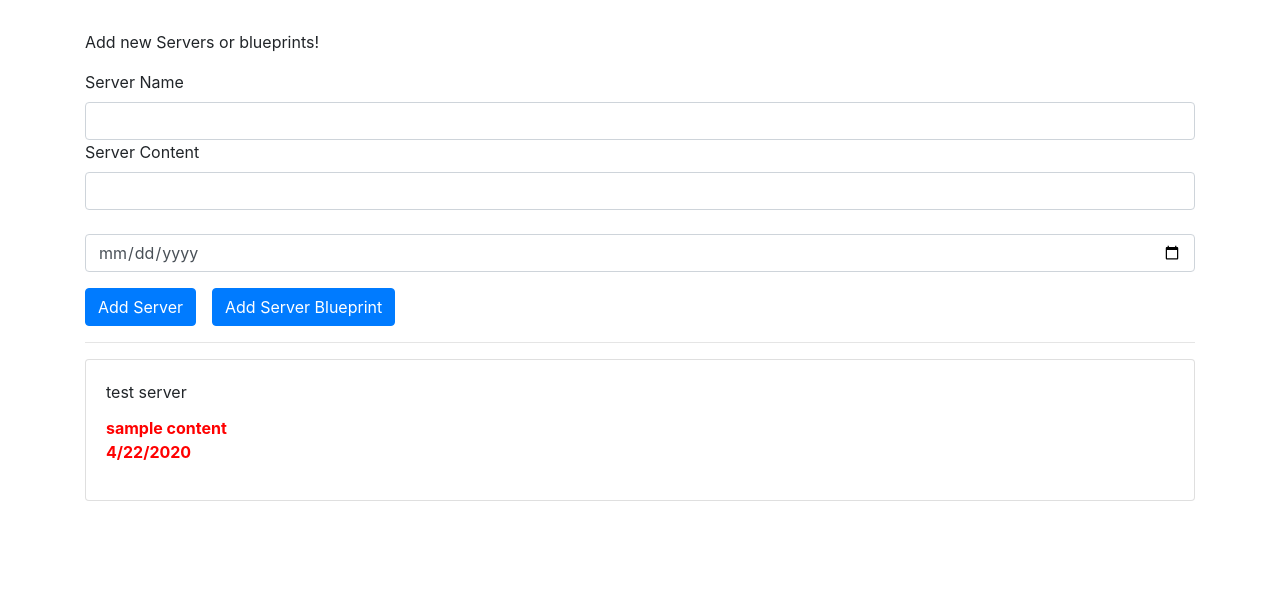
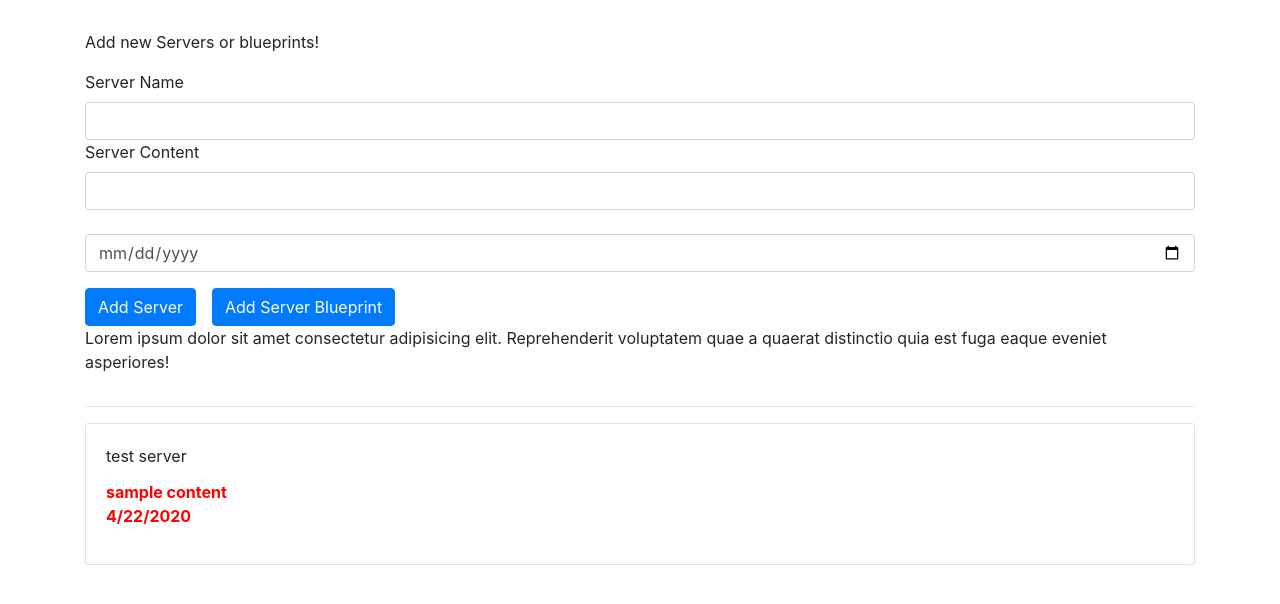
Before and after one commit to jisshub/test---project-angular-app, an Angular app: page / in a window 1280 px wide. Shown: the top 604 px of the page. Built offline with nearby package versions, Linux system fonts and the light colour scheme.

Commit message:
lifecycle hooks

```diff
--- a/src/app/app.component.html
+++ b/src/app/app.component.html
@@ -2,6 +2,9 @@
   <app-cockpit
   (serverCreated)="OnServerAdded($event)"
   (bpCreated)="OnBluePrintAdded($event)">
+  <div class="col-lg-12">
+    <p>Lorem ipsum dolor sit amet consectetur adipisicing elit. Reprehenderit voluptatem quae a quaerat distinctio quia est fuga eaque eveniet asperiores!</p>
+  </div>
   </app-cockpit>
   <hr>
   <div class="row">
@@ -11,7 +14,17 @@
         *ngFor="let serverElement of serverElements">
         <!-- v bind serverElement object to the element property -->
         <!-- here each serverElement is an object -->
-          <app-server [myElement]="serverElement"></app-server>
+          <app-server [myElement]="serverElement">
+            <p>
+              <strong *ngIf="serverElement.type === 'server'" style="color: red">{{ serverElement.content }}</strong>
+              <br>
+              <strong *ngIf="serverElement.type === 'server'" style="color: red">{{ serverElement.date }}</strong>
+
+              <em *ngIf="serverElement.type === 'blueprint'" style="color: blue">{{ serverElement.content }}</em>
+              <br>
+              <em *ngIf="serverElement.type === 'blueprint'" style="color: blue">{{ serverElement.date }}</em>
+            </p>
+          </app-server>
       </div>
     </div>
   </div>
--- a/src/app/cockpit/cockpit.component.html
+++ b/src/app/cockpit/cockpit.component.html
@@ -12,5 +12,8 @@
     <!-- pass that local reference variables as arguments to function call -->
     <button class="btn btn-primary mr-3 mt-3"(click)="onAddServer(serverName, bluePrint, serverDate)">Add Server</button>
     <button class="btn btn-primary mt-3" (click)="onAddBlueprint(serverName, bluePrint, serverDate)">Add Server Blueprint</button>
+
   </div>
+  <!-- here v project the contents of app component plasced in b/w app-cockpit tag -->
+  <ng-content></ng-content>
 </div>
--- a/src/app/cockpit/cockpit.component.ts
+++ b/src/app/cockpit/cockpit.component.ts
@@ -8,6 +8,7 @@ import { EventEmitter } from '@angular/core'
   styleUrls: ['./cockpit.component.css']
 })
 export class CockpitComponent implements OnInit {
+
   // create twoo properties which are marked as event emitters
  // use @Ouput() before each event emitter, since v r outputting this events to our app component.
   @Output() serverCreated = new EventEmitter<{serverName: string, serverContent: string, serverDate: string}>();
@@ -25,6 +26,7 @@ export class CockpitComponent implements OnInit {
   }
 
   ngOnInit(): void {
+    console.log("ngOnit called")
   }
   // get the lcal reference arguments to parameters of type HTMLInputElmeent
   onAddServer(getsServerName: HTMLInputElement, getBluePrint:HTMLInputElement) {
--- a/src/app/server/server.component.html
+++ b/src/app/server/server.component.html
@@ -1,13 +1,4 @@
 <div class="card-title">{{ element.name }}</div>
 <div class="card-text">
-  <p>
-    <strong *ngIf="element.type === 'server'" style="color: red">{{ element.content }}</strong>
-    <br>
-    <strong *ngIf="element.type === 'server'" style="color: red">{{ element.date }}</strong>
-
-    <em *ngIf="element.type === 'blueprint'" style="color: blue">{{ element.content }}</em>
-    <br>
-    <em *ngIf="element.type === 'blueprint'" style="color: blue">{{ element.date }}</em>
-
-  </p>
+    <ng-content></ng-content>
 </div>
--- a/src/app/server/server.component.ts
+++ b/src/app/server/server.component.ts
@@ -21,4 +21,5 @@ export class ServerComponent implements OnInit {
   ngOnInit(): void {
   }
 
+
 }
```
